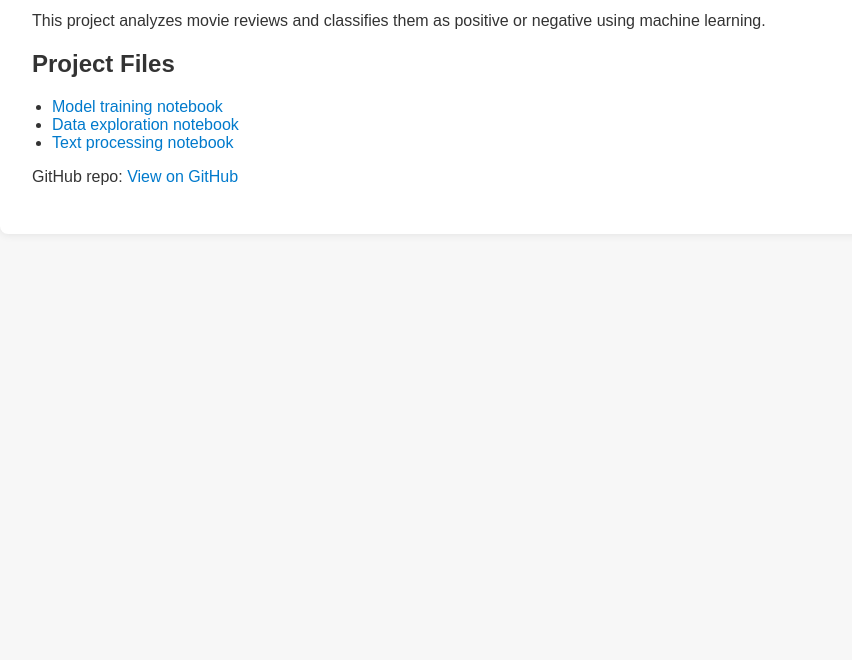
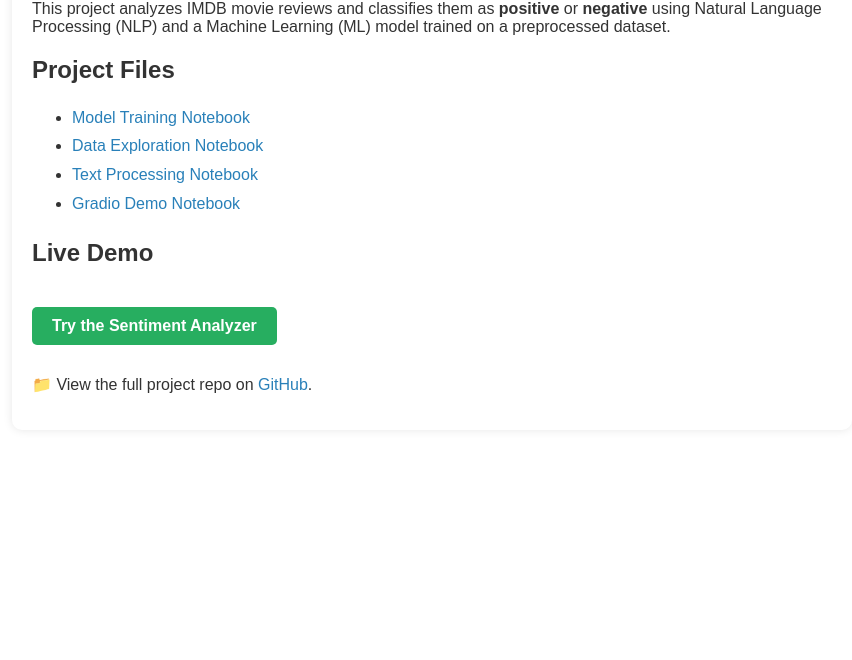
Before and after one commit to theertha123-byte/sentiment-analysis-project, a plain HTML site: page index.html in a window 1280 px wide. Shown: the part 140-800 px from the top of the page, without its empty margins (208-1060 px from the left). Drawn offline with Linux system fonts and the light colour scheme.

Commit message:
index.html

```diff
--- a/index.html
+++ b/index.html
@@ -1,50 +1,75 @@
 <!DOCTYPE html>
 <html lang="en">
 <head>
-  <meta charset="UTF-8" />
-  <meta name="viewport" content="width=device-width, initial-scale=1.0" />
-  <title>IMDB Sentiment Analysis</title>
+  <meta charset="UTF-8">
+  <title>IMDB Sentiment Analysis using NLP and ML</title>
   <style>
     body {
       font-family: Arial, sans-serif;
-      background: #f7f7f7;
-      padding: 2rem;
+      background: #f5f5f5;
       color: #333;
-    }
-    h1 {
-      color: #1a73e8;
-    }
-    .container {
       max-width: 800px;
-      margin: auto;
-      background: white;
-      padding: 2rem;
-      border-radius: 8px;
+      margin: 40px auto;
+      padding: 20px;
+      border-radius: 10px;
+      background-color: white;
       box-shadow: 0 0 10px rgba(0,0,0,0.1);
     }
-    ul {
-      padding-left: 20px;
+
+    h1 {
+      color: #2c3e50;
     }
+
     a {
-      color: #007acc;
+      color: #2980b9;
       text-decoration: none;
     }
+
     a:hover {
       text-decoration: underline;
+    }
+
+    .btn {
+      display: inline-block;
+      padding: 10px 20px;
+      margin-top: 20px;
+      background-color: #27ae60;
+      color: white;
+      border: none;
+      border-radius: 5px;
+      text-decoration: none;
+      font-weight: bold;
+    }
+
+    .btn:hover {
+      background-color: #219150;
+    }
+
+    ul {
+      line-height: 1.8;
     }
   </style>
 </head>
 <body>
-  <div class="container">
-    <h1>IMDB Sentiment Analysis using NLP and ML</h1>
-    <p>This project analyzes movie reviews and classifies them as positive or negative using machine learning.</p>
-    <h2>Project Files</h2>
-    <ul>
-      <li><a href="Model%20training.ipynb">Model training notebook</a></li>
-      <li><a href="data%20exploration.ipynb">Data exploration notebook</a></li>
-      <li><a href="text%20processing.ipynb">Text processing notebook</a></li>
-    </ul>
-    <p>GitHub repo: <a href="https://github.com/theertha123-byte/sentiment-analysis-project">View on GitHub</a></p>
-  </div>
+
+  <h1>IMDB Sentiment Analysis using NLP and ML</h1>
+
+  <p>This project analyzes IMDB movie reviews and classifies them as <strong>positive</strong> or <strong>negative</strong> using Natural Language Processing (NLP) and a Machine Learning (ML) model trained on a preprocessed dataset.</p>
+
+  <h2>Project Files</h2>
+  <ul>
+    <li><a href="Model%20training.ipynb" target="_blank">Model Training Notebook</a></li>
+    <li><a href="data%20exploration.ipynb" target="_blank">Data Exploration Notebook</a></li>
+    <li><a href="text%20processing.ipynb" target="_blank">Text Processing Notebook</a></li>
+    <li><a href="gradio_demo.ipynb" target="_blank">Gradio Demo Notebook</a></li>
+  </ul>
+
+  <h2>Live Demo</h2>
+  <a href="https://afa9545996526d6f1d.gradio.live" class="btn" target="_blank">Try the Sentiment Analyzer</a>
+
+  <p style="margin-top: 30px;">📁 View the full project repo on
+    <a href="https://github.com/theertha123-byte/sentiment-analysis-project" target="_blank">GitHub</a>.
+  </p>
+
 </body>
 </html>
```
